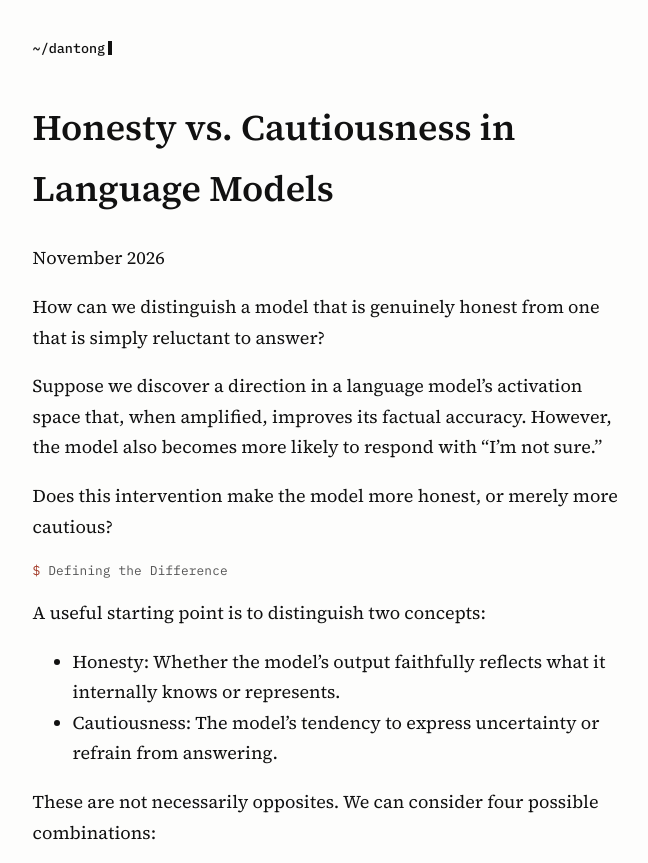
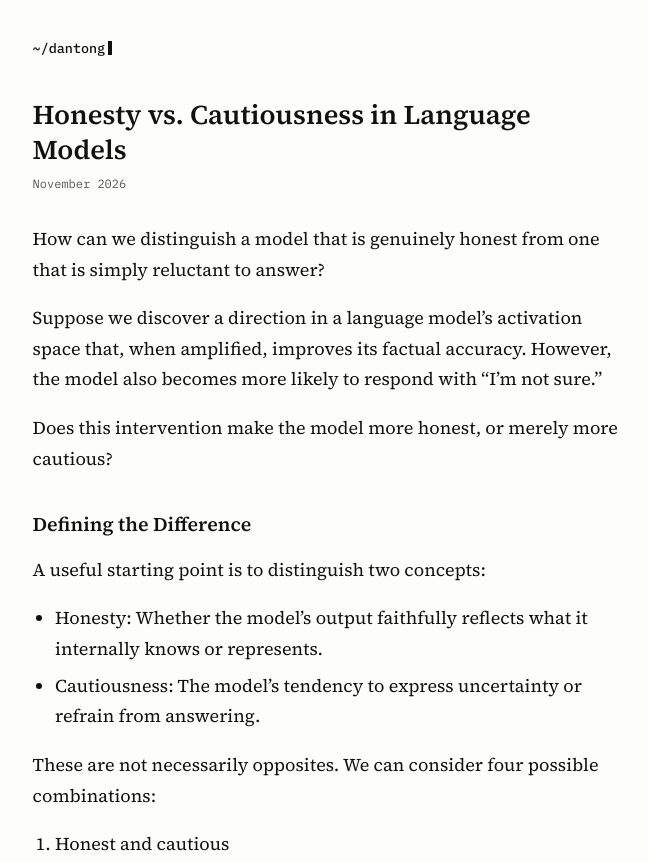
Before and after one commit to liudt921115/liudt921115.github.io, a plain HTML site: page writing/honesty-vs-cautiousness.html in a window 1280 px wide. Shown: the top 863 px of the page, without its empty margins (309-957 px from the left). Drawn offline with Linux system fonts and the light colour scheme.

```diff
--- a/styles.css
+++ b/styles.css
@@ -370,3 +370,48 @@ footer {
     opacity: 1;
   }
 }
+
+
+/* Essay pages. Scoped so homepage typography is unchanged. */
+
+.essay h1 {
+  font-family: var(--serif);
+  font-weight: 600;
+  font-size: 1.7rem;
+  line-height: 1.3;
+  margin: 0 0 0.4rem;
+}
+
+.essay .date {
+  font-family: var(--mono);
+  font-size: 0.75rem;
+  color: var(--muted);
+  margin: 0 0 1.85rem;
+}
+
+.essay h2 {
+  font-family: var(--serif);
+  font-weight: 600;
+  font-size: 1.22rem;
+  letter-spacing: 0;
+  color: var(--text);
+  margin: 2.1rem 0 0.85rem;
+}
+
+.essay h2::before {
+  content: none;
+}
+
+.essay ul,
+.essay ol {
+  margin: 0 0 1em;
+  padding-left: 1.4rem;
+}
+
+.essay li {
+  margin: 0 0 0.4rem;
+}
+
+.essay li:last-child {
+  margin-bottom: 0;
+}
```
Also changed, not shown: index.html (+6 -1 lines).
